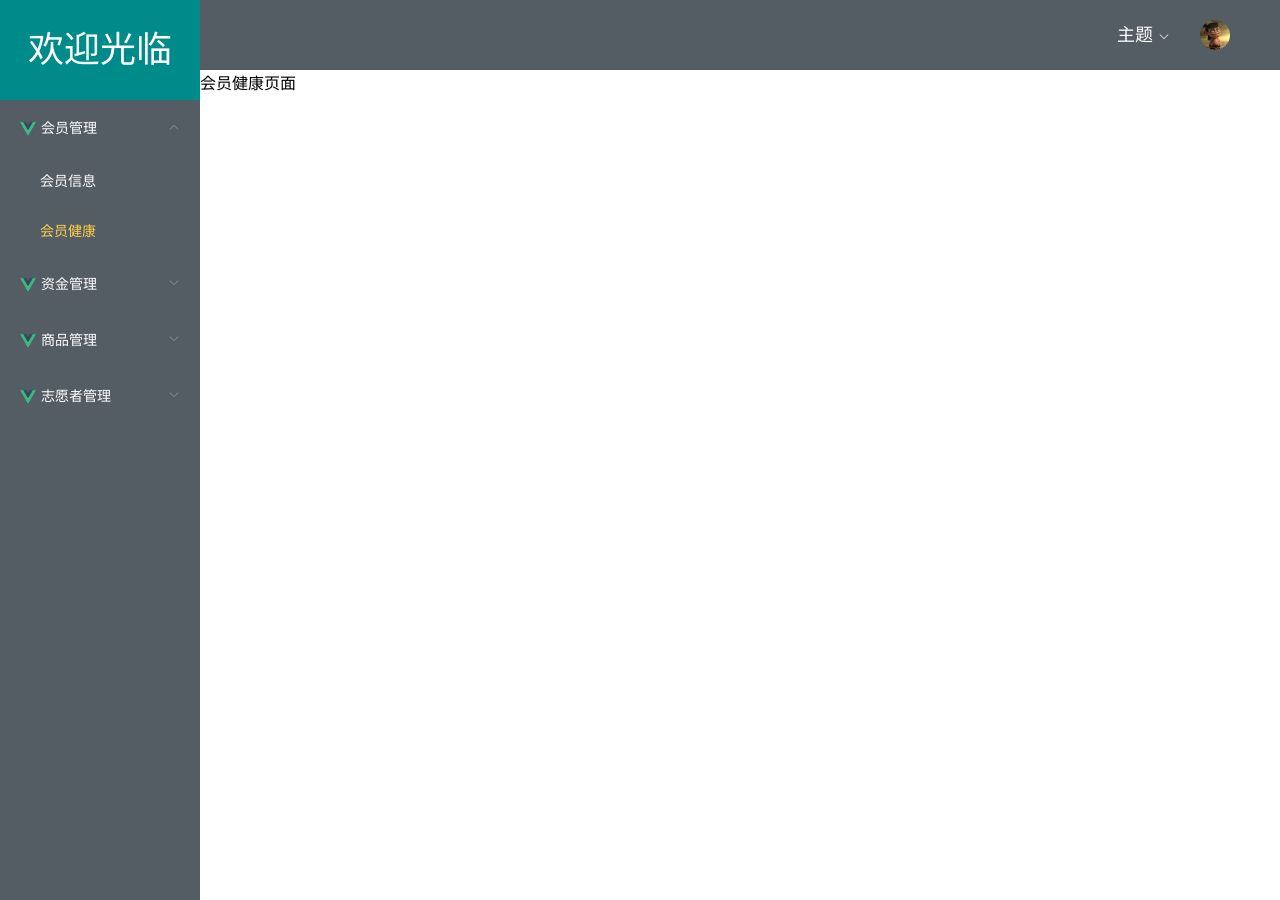
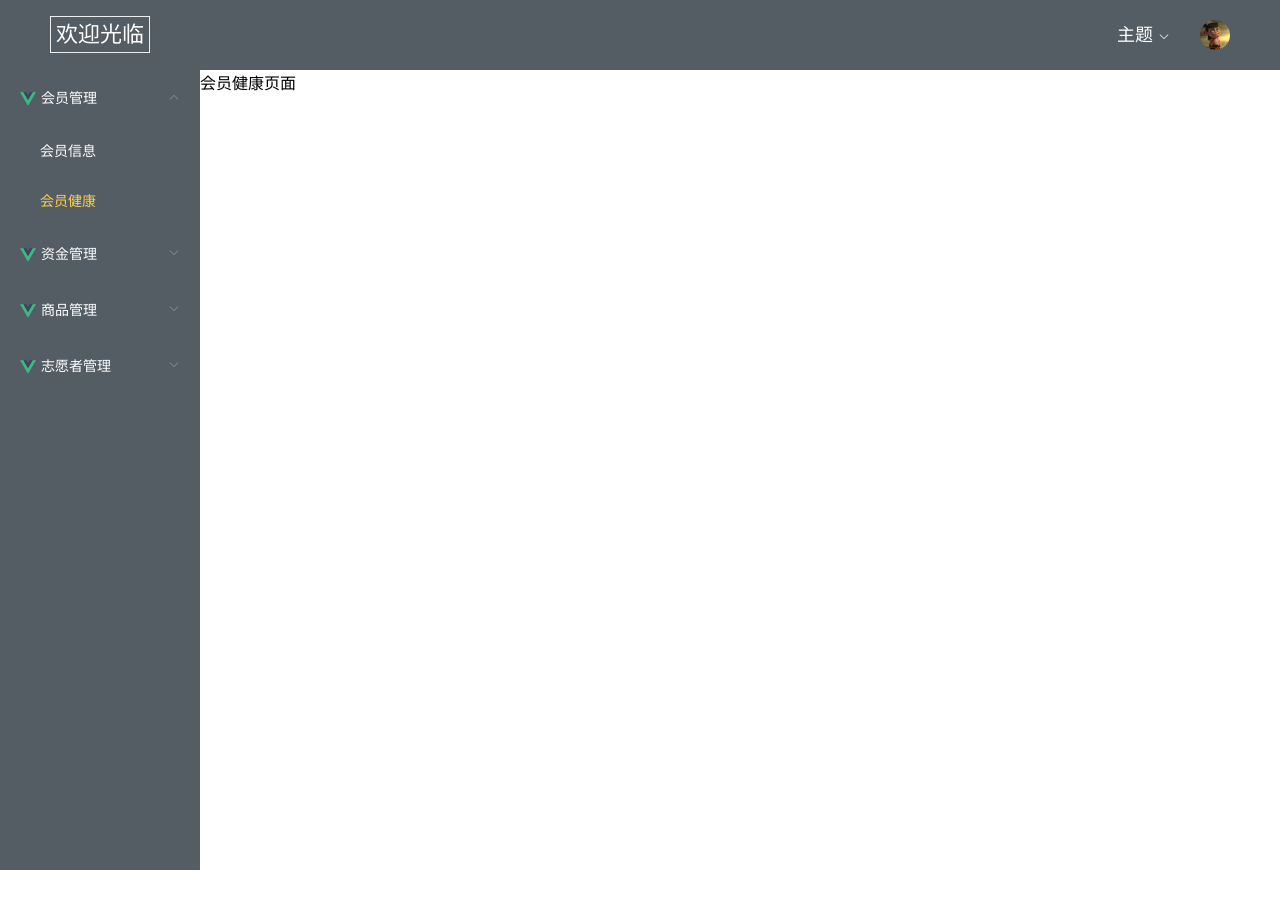
Before and after one commit to XiFanYin/webtest, a Vue app: page /menberhealth in a window 1280 px wide. After the commit the page ends 870 px from the top, so only its background shows below. Built offline with nearby package versions, Linux system fonts and the light colour scheme; sample sign-in values are in the browser's storage.

Commit message:
主题本地保存

```diff
--- a/src/views/Login.vue
+++ b/src/views/Login.vue
@@ -71,7 +71,7 @@ export default {
       this.$refs[formName].validate((valid) => {
         if (valid) {
           //发起网络请求
-          this.$get("/login1").then(res => {
+          this.$get("/login").then(res => {
                //保存token
               localStorage.setItem("token",res.token)
               //给网络请求设置token
@@ -87,7 +87,7 @@ export default {
             this.$router.push({ path: '/home'});
            }).catch(error=>{
              //隐藏全局错误处理，当前页面去处理
-             error.hideNormalError()
+            //  error.hideNormalError()
            })
         } else {
           return false;
--- a/src/views/home.vue
+++ b/src/views/home.vue
@@ -1,7 +1,9 @@
 <template>
   <div class="home">
     <div class="lift">
-      <div class="logo">欢迎光临</div>
+
+
+      <div class="logo" :style="{background:themeColor}"><span>欢迎光临</span></div>
 
       <el-menu
         :default-active="$route.path"
@@ -35,7 +37,7 @@
 
     <div class="right">
       <!-- title -->
-      <div class="nav_bar">
+      <div class="nav_bar" :style="{background:themeColor}">
         <div class="user">
           <el-dropdown trigger="click">
             <div class="el-dropdown-link">
@@ -77,7 +79,7 @@ export default {
       //菜单数据
       menudata: [],
       //主题颜色默认值
-      themeColor: "#545c64",
+      themeColor: localStorage.getItem("themecolor")||"#545c64"
     };
   },
 
@@ -85,16 +87,12 @@ export default {
     //左导航点击
     selecet(index) {
       this.$router.push(index);
-
-
     },
     //切换主题点击
     changeTheme(themeItem) {
       this.themeColor = themeItem.value;
-      //改变scss定义的变量值
-      document
-        .getElementsByTagName("body")[0]
-        .style.setProperty("--theme-color", this.themeColor);
+      //保存主题颜色
+      localStorage.setItem("themecolor",themeItem.value)
     },
     //退出登录
     loginOut(){
@@ -114,8 +112,7 @@ export default {
 </script>
 
 <style lang="scss" scoped>
-//定义css变量，--theme-color,为js操作此变量需要用到的KEY
-$themeColor: var(--theme-color, #545c64);
+
 
 .home {
   width: 100%;
@@ -124,13 +121,15 @@ $themeColor: var(--theme-color, #545c64);
   .lift {
     width: 200px;
     .logo {
-      width: 100%;
-      height: 100px;
-      background-color: darkcyan;
+      height: 70px;
       text-align: center;
       color: #ffffff;
-      line-height: 100px;
-      font-size: 36px;
+      line-height: 70px;
+      font-size: 22px;
+      span{
+        border: solid 1px #EEEEEE;
+        padding: 5px;
+      }
     }
 
     .mymenu {
@@ -150,9 +149,7 @@ $themeColor: var(--theme-color, #545c64);
       height: 70px;
       display: flex;
       flex-direction: row-reverse;
-      //引用变量
-      background: $themeColor;
-      //
+
       .user {
         margin-right: 50px;
         height: 70px;
```
